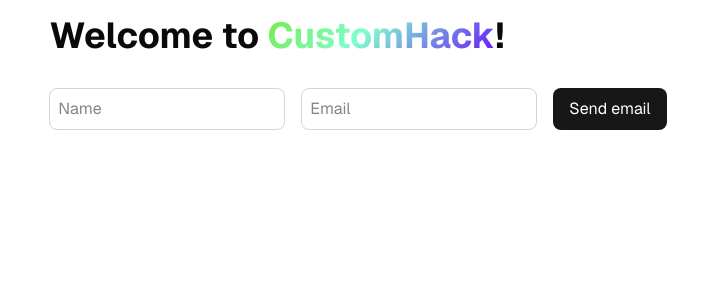
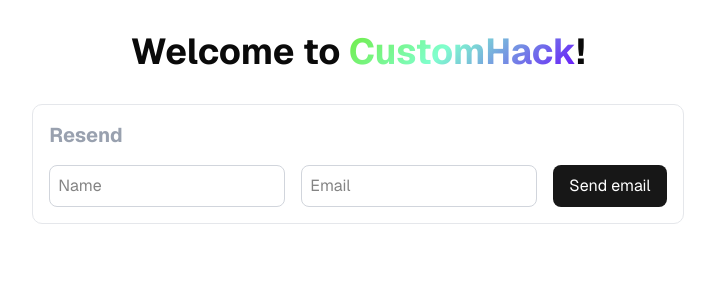
Before and after one commit to Vaibhav91one/MapInly, a Next.js app: page / in a window 1280 px wide. Shown: the top 300 px of the page, without its empty margins (282-997 px from the left). Built offline with nearby package versions, Linux system fonts and the light colour scheme.

Commit message:
feat: Section component

```diff
--- a/src/app/page.tsx
+++ b/src/app/page.tsx
@@ -3,9 +3,8 @@
 
 export default function Home() {
   return (
-    <div className="flex flex-col gap-4 items-center min-h-screen p-4">
-      <main className="flex flex-col gap-[32px] row-start-2 items-center sm:items-start">
-        <h1 className="text-4xl font-bold">
+    <div className="flex flex-col gap-8 items-center min-h-screen py-8 px-4 max-w-4xl mx-auto">
+      <h1 className="text-4xl font-bold text-center">
         Welcome to{" "}
         <AuroraText colors={["#6600ff", "#69e300", "#80ffce"]}>
           CustomHack
@@ -13,7 +12,6 @@
         !
       </h1>
       <ResendEmailForm />
-      </main>
     </div>
   );
 }
--- /dev/null
+++ b/src/components/common/section.tsx
@@ -0,0 +1,28 @@
+interface SectionProps {
+  children: React.ReactNode;
+  title?: string;
+  as?: "section" | "div" | "form" | "article" | "header" | "footer";
+  className?: string;
+}
+
+export default function Section({
+  children,
+  title,
+  as = "section",
+  className = "",
+  ...rest
+}: SectionProps) {
+  const Component = as;
+
+  return (
+    <Component
+      className="flex flex-col gap-4 bg-white px-4 py-4 rounded-lg border border-gray-200"
+      {...rest}
+    >
+      {title && <h2 className="text-xl font-bold text-gray-400">{title}</h2>}
+      <div className={`flex flex-col md:flex-row gap-4 ${className}`}>
+        {children}
+      </div>
+    </Component>
+  );
+}
--- a/src/components/resend/form.tsx
+++ b/src/components/resend/form.tsx
@@ -1,6 +1,7 @@
 "use client";
 
 import { useState } from "react";
+import Section from "../common/section";
 
 export default function ResendEmailForm() {
   const [isLoading, setIsLoading] = useState(false);
@@ -33,7 +34,7 @@
   };
 
   return (
-    <form className="flex flex-row gap-4" onSubmit={handleSubmit}>
+    <Section as="form" title="Resend" onSubmit={handleSubmit}>
       <input
         type="text"
         placeholder="Name"
@@ -59,6 +60,6 @@
       >
         {isLoading ? <span>Sending...</span> : <span>Send email</span>}
       </button>
-    </form>
+    </Section>
   );
 }
```
Lines whose indentation alone changed are shown as unchanged.
